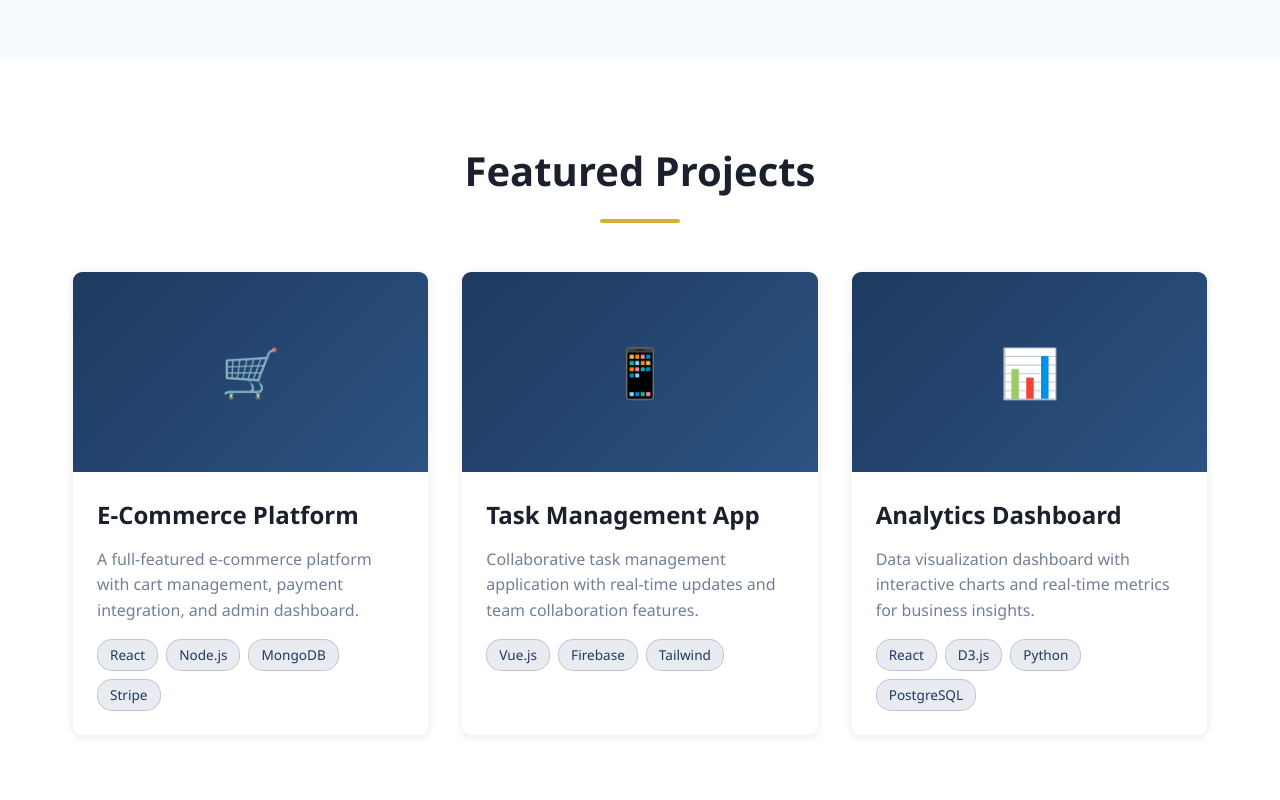
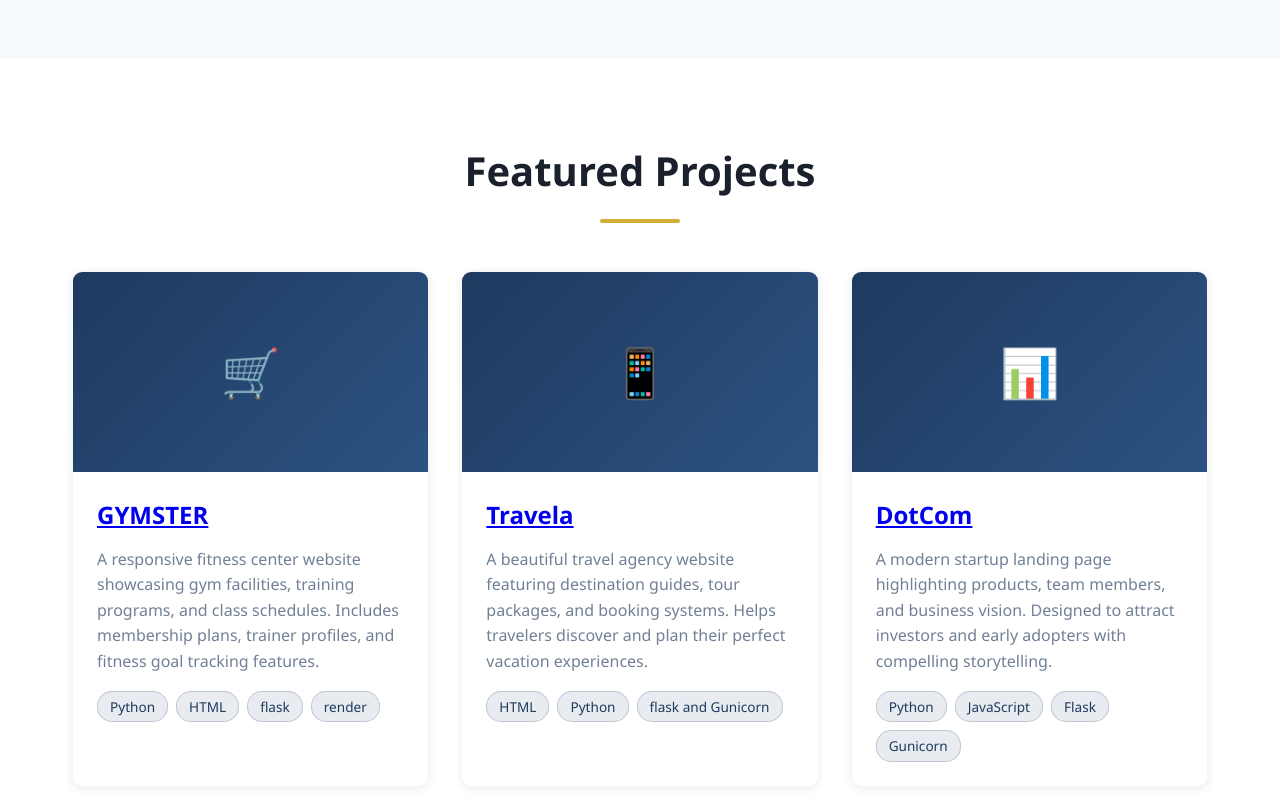
Before and after one commit to Mohd-Dilshan/portfolioVercel, a plain HTML site: page index.html in a window 1280 px wide. Shown: the part 1970-2770 px from the top of the page. Drawn offline with Linux system fonts and the light colour scheme.

Commit message:
Upadated the files of the project

```diff
--- a/index.html
+++ b/index.html
@@ -490,7 +490,7 @@
                 </div>
                 <div class="about-text">
                     <h3>Hello! I'm Mohd Dilshan</h3>
-                    <p>I'm a passionate full-stack developer with over 5 years of experience building web applications that make a difference. I specialize in creating scalable, efficient, and user-friendly solutions using modern technologies.</p>
+                    <p>I'm a passionate full-stack developer building web applications that make a difference. I specialize in creating scalable, efficient, and user-friendly solutions using modern technologies.</p>
                     <p>My journey in tech started with a curiosity about how websites work, and has evolved into a career where I get to solve complex problems and bring ideas to life every day.</p>
                     <p>When I'm not coding, you can find me exploring new technologies, contributing to open-source projects, or sharing knowledge with the developer community.</p>
                 </div>
@@ -535,38 +535,38 @@
                 <div class="project-card">
                     <div class="project-image">🛒</div>
                     <div class="project-content">
-                        <h3>E-Commerce Platform</h3>
-                        <p>A full-featured e-commerce platform with cart management, payment integration, and admin dashboard.</p>
+                        <h3><a href="https://fitnesswebapp-8i15.onrender.com">GYMSTER</a></h3>
+                        <p>A responsive fitness center website showcasing gym facilities, training programs, and class schedules. Includes membership plans, trainer profiles, and fitness goal tracking features.</p>
                         <div class="project-tags">
-                            <span class="tag">React</span>
-                            <span class="tag">Node.js</span>
-                            <span class="tag">MongoDB</span>
-                            <span class="tag">Stripe</span>
+                            <span class="tag">Python</span>
+                            <span class="tag">HTML</span>
+                            <span class="tag">flask</span>
+                            <span class="tag">render</span>
                         </div>
                     </div>
                 </div>
                 <div class="project-card">
                     <div class="project-image">📱</div>
                     <div class="project-content">
-                        <h3>Task Management App</h3>
-                        <p>Collaborative task management application with real-time updates and team collaboration features.</p>
+                        <h3><a href="https://travelwebapp-1k4f.onrender.com">Travela</a></h3>
+                        <p>A beautiful travel agency website featuring destination guides, tour packages, and booking systems. Helps travelers discover and plan their perfect vacation experiences.</p>
                         <div class="project-tags">
-                            <span class="tag">Vue.js</span>
-                            <span class="tag">Firebase</span>
-                            <span class="tag">Tailwind</span>
+                            <span class="tag">HTML</span>
+                            <span class="tag">Python</span>
+                            <span class="tag">flask and Gunicorn</span>
                         </div>
                     </div>
                 </div>
                 <div class="project-card">
                     <div class="project-image">📊</div>
                     <div class="project-content">
-                        <h3>Analytics Dashboard</h3>
-                        <p>Data visualization dashboard with interactive charts and real-time metrics for business insights.</p>
+                        <h3><a href="https://startupwebapp.onrender.com">DotCom</a></h3>
+                        <p>A modern startup landing page highlighting products, team members, and business vision. Designed to attract investors and early adopters with compelling storytelling.</p>
                         <div class="project-tags">
-                            <span class="tag">React</span>
-                            <span class="tag">D3.js</span>
                             <span class="tag">Python</span>
-                            <span class="tag">PostgreSQL</span>
+                            <span class="tag">JavaScript</span>
+                            <span class="tag">Flask</span>
+                            <span class="tag">Gunicorn</span>
                         </div>
                     </div>
                 </div>
@@ -587,7 +587,7 @@
                     </div>
                     <div class="contact-item">
                         <span>📱</span>
-                        <a href="tel:+919369640369">+91 9369640369</a>
+                        <a href="tel:+919369540269">+91 9369540269</a>
                     </div>
                     <div class="contact-item">
                         <span>📍</span>
```
Also changed, not shown: 4 other files.
